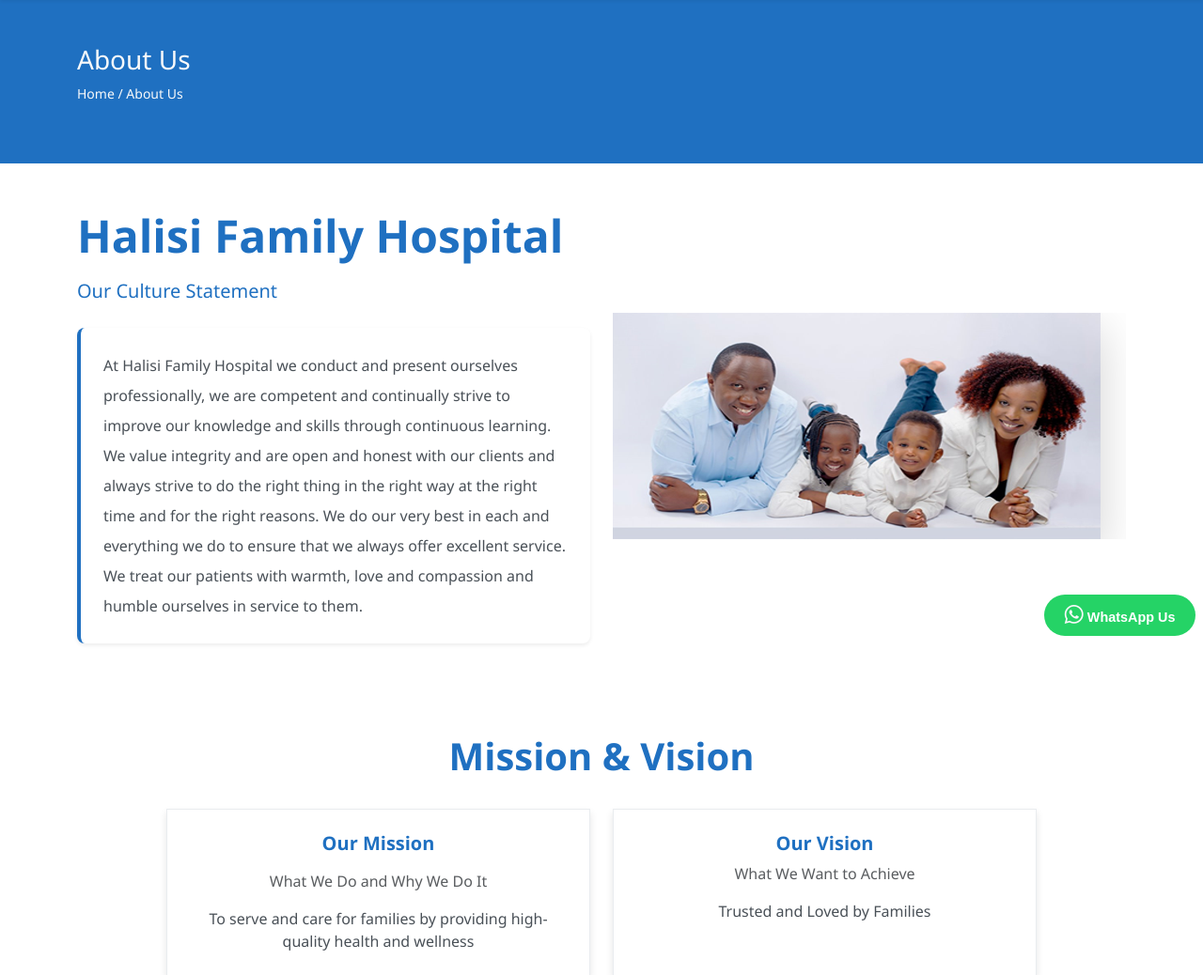
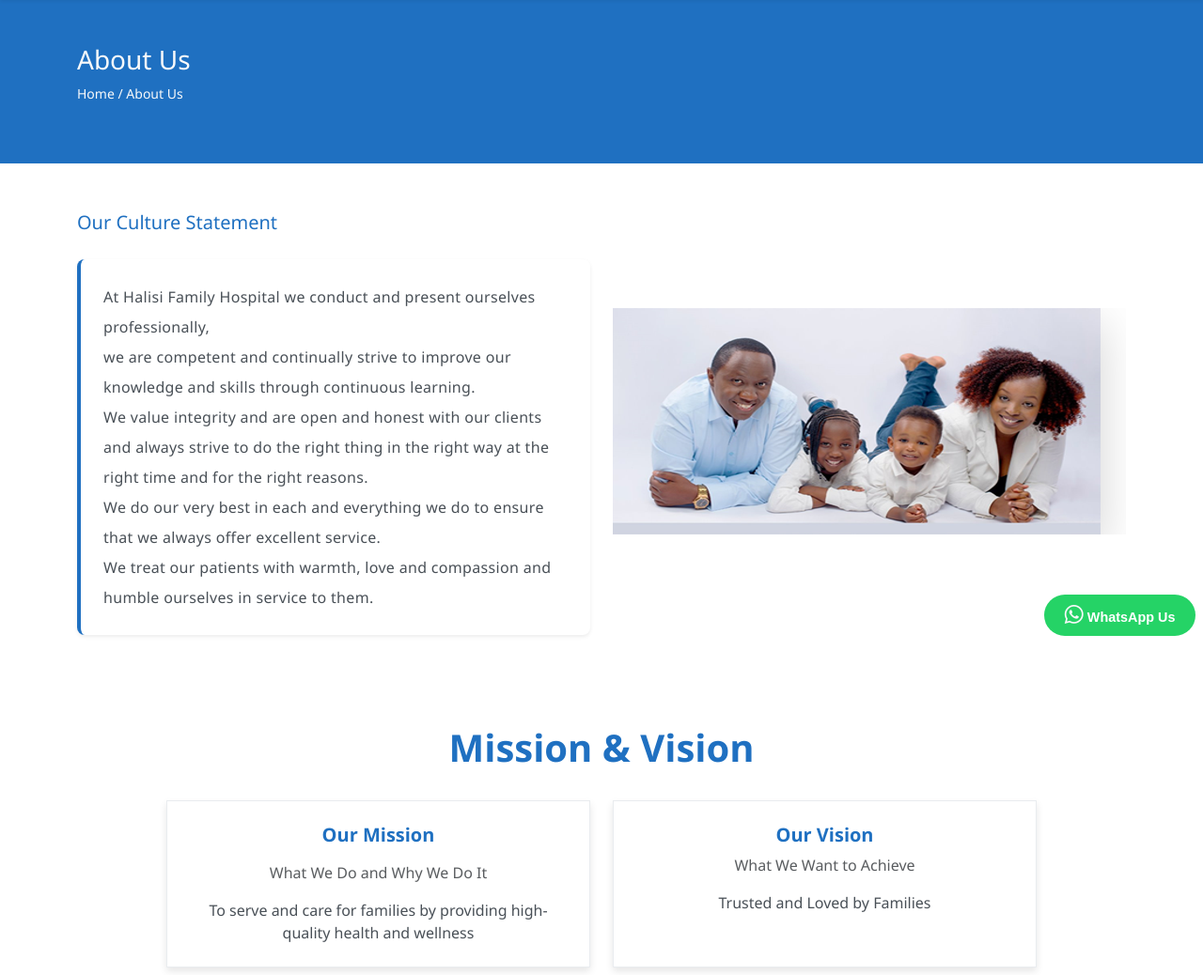
Before and after one commit to Mediacrest-Digital/Updated-Halisi-Website, a Django app: page /about_us in a window 1280 px wide. Shown: the part 115-1153 px from the top of the page at 94% size. Run offline with Django 5.2, Linux system fonts and the light colour scheme; data that the repository does not hold is empty.

Commit message:
Fixed typos and other changes

```diff
--- a/apps/website/templates/website/about.html
+++ b/apps/website/templates/website/about.html
@@ -19,20 +19,20 @@
             </div>
             <div class="col-lg-6 order-lg-1">
                 <div class="hero-content">
-                    <h1 class="display-5 fw-bold text-blue mb-3">Halisi Family Hospital</h1>
+                    <!-- <h1 class="display-5 fw-bold text-blue mb-3">Halisi Family Hospital</h1> -->
                     <p class="lead text-blue -light mb-4">Our Culture Statement</p>
                     <div class="content-box bg-white p-4 rounded-3 shadow-sm">
-                        <p class="mb-0 text-dark-gray lh-lg">
-                            At Halisi Family Hospital we conduct and present ourselves professionally,
+                        <p class="mb-0 text-dark-gray lh-lg"
+                            style="line-height: 2.1; letter-spacing: 0.02em; font-size: 1rem;">
+                            At Halisi Family Hospital we conduct and present ourselves professionally,<br>
                             we are competent and continually strive to improve our knowledge and skills through
-                            continuous
-                            learning. We value integrity and are open and honest with our clients and always strive to
-                            do the right
-                            thing in the right way at the right time and for the right reasons. We do our very best in
-                            each and everything we do to
-                            ensure that we always offer excellent service. We treat our patients with warmth, love and
-                            compassion and humble
-                            ourselves in service to them.
+                            continuous learning.<br>
+                            We value integrity and are open and honest with our clients and always strive to do the
+                            right thing in the right way at the right time and for the right reasons.<br>
+                            We do our very best in each and everything we do to ensure that we always offer excellent
+                            service.<br>
+                            We treat our patients with warmth, love and compassion and humble ourselves in service to
+                            them.
                         </p>
                     </div>
                 </div>
@@ -164,7 +164,7 @@
                         <i class="fas fa-certificate fs-1 text-white"></i>
                     </div>
                     <h2 class="h3 fw-bold mb-3">Our Promise</h2>
-                    <p class="fs-5 mb-0">Quality healthcare you can trust.</p>
+                    <p class="fs-5 mb-0">We will take care of you.</p>
                 </div>
             </div>
 
@@ -173,8 +173,8 @@
                     <div class="icon-wrapper mb-3">
                         <i class="fas fa-users fs-1 text-white"></i>
                     </div>
-                    <h2 class="h3 fw-bold mb-3">Our Family</h2>
-                    <p class="fs-5 mb-0">At Halisi Family Hospital, we are a Family serving Families.</p>
+                    <h2 class="h3 fw-bold mb-3">Our Commitment</h2>
+                    <p class="fs-5 mb-0">Our family caring for you.</p>
                 </div>
             </div>
         </div>
--- a/apps/website/templates/website/index.html
+++ b/apps/website/templates/website/index.html
@@ -68,7 +68,7 @@
                     <div class="col-lg-6 col-12 pt-5">
                         <h1 class="text-blue fs-3">Halisi Family Hospital</h1>
                         <p class="lh-lg fw-light">
-                            Halisi Family Hospital is a private healthcare organization located in Kitengela, Kajiado
+                            Halisi Family Hospital is a level 4 private healthcare organization located in Kitengela, Kajiado
                             County.
                             ‘Halisi’ is a Swahili word that means being truthful, authentic, genuine and real. Our
                             culture focuses on providing health and wellness services to families in a manner that
@@ -76,7 +76,7 @@
 
                         </p>
 
-                        <a class="btn btn-blue-outline rounded-0 mb-3" href="{{package.pdfFile.url}}">Read More <i
+                        <a class="btn btn-blue-outline rounded-0 mb-3" href="{% url 'website:about_us' %}">Read More <i
                                 class="bi bi-arrow-right ps-3"></i></a>
                     </div>
                     <div class="col-lg-4 offset-lg-2 col-12">
@@ -131,7 +131,7 @@
                     {% if specialty_service %}
                     <a href="{% url 'website:service' specialty_service.sid %}"
                         class="btn btn-white-outline fw-light rounded-0 text-decoration-none d-inline-block">
-                        View Special Clinics Schedule
+                        View Specialty Clinics Schedule
                     </a>
                     {% else %}
                     <button class="btn btn-white-outline fw-light rounded-0" disabled>
```
Also changed, not shown: apps/website/templates/website/contact_halisi.html (+14 -7 lines).
